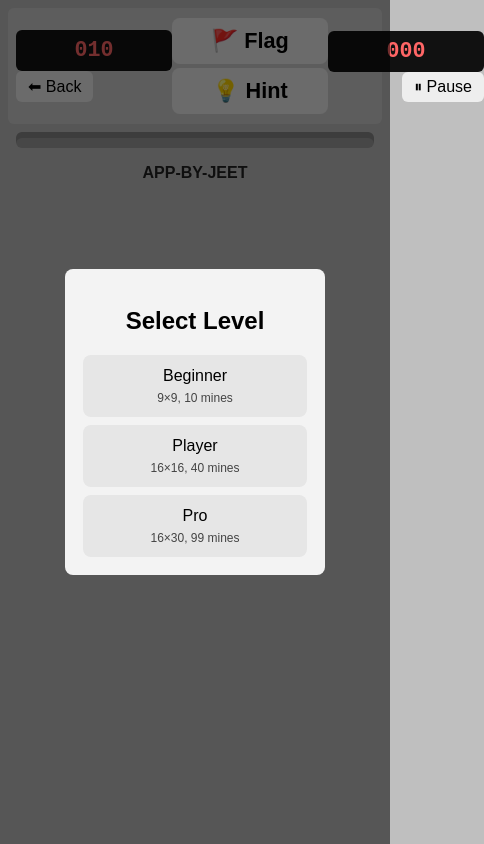
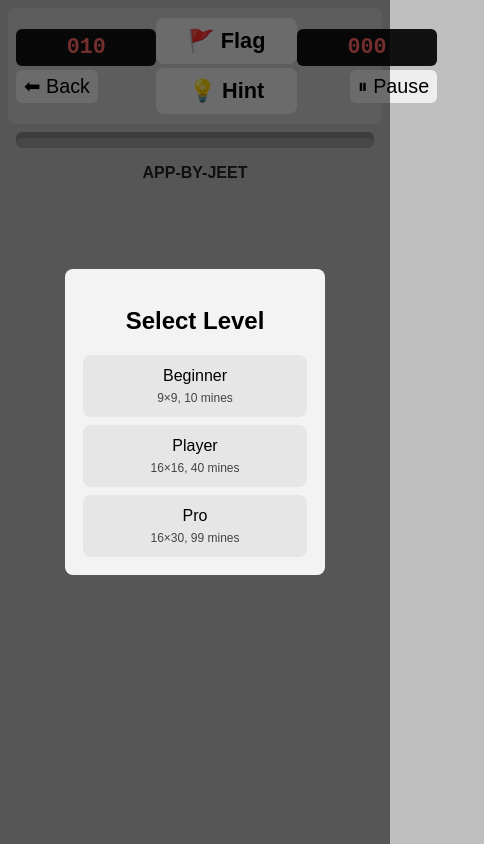
Before and after one commit to jeetumanchanda/minesweeper, a plain HTML site: page index.html in a window 390 px wide. Shown: the whole page, 484 px wide, since content can reach past the window. Drawn offline with Linux system fonts and the light colour scheme.

Commit message:
Update styles.css

```diff
--- a/styles.css
+++ b/styles.css
@@ -20,42 +20,23 @@ html, body { height:100%; margin:0; background:var(--bg); }
   border-radius:6px;
 }
 
+/* Mine counter and Timer */
 .mines-counter, .timer {
-  width:180px; /* match button width */
+  width:140px;
   text-align:center;
   font-family:monospace;
   background:#111;
-  padding:8px 0;
+  padding:6px 0;
   border-radius:6px;
   color:#ff6666;
   font-weight:700;
-  font-size:18px;
+  font-size:16px;
 }
 
-.controls {
-  display:flex;
-  align-items:center;
-  justify-content:space-between;
-  gap:8px;
-  flex-wrap:wrap;
-  padding:4px 8px;
-}
-
-.back-btn, .pause-btn {
-  padding:6px 12px;
-  border-radius:6px;
-  border:none;
-  font-size:16px;
-  cursor:pointer;
-  background:#eee;
-}
-
-.back-btn { margin-right:8px; }
-.pause-btn { margin-left:8px; }
-
+/* Controls */
 .flag-btn, .hint-btn {
   display:block;
-  width:180px;
+  width:140px; /* reduced width */
   padding:10px 0;
   margin:4px auto;
   border-radius:8px;
@@ -75,15 +56,27 @@ html, body { height:100%; margin:0; background:var(--bg); }
 
 .hint-btn { margin-top:4px; }
 
-.mode-select { display:flex; gap:4px; }
-.mode-select .level-btn { padding:6px 8px; border-radius:4px; border:none; background:#eee; cursor:pointer; }
-.mode-select .level-btn.active { background:#bbb; font-weight:700; }
+/* Back and Pause buttons */
+.back-btn, .pause-btn {
+  padding:6px 12px;
+  border-radius:6px;
+  border:none;
+  font-size:14px;
+  cursor:pointer;
+  background:#eee;
+  margin-top:4px; /* vertical spacing */
+}
 
-.top-buttons button { padding:6px 8px; border-radius:6px; border:none; background:#eee; cursor:pointer; font-size:16px; }
-
+/* Main board */
 main { background:transparent; padding:8px; }
 
-#boardWrap { background:#9e9e9e; padding:8px; border-radius:6px; box-shadow:inset 0 6px 0 rgba(0,0,0,0.15); }
+#boardWrap {
+  background:#9e9e9e;
+  padding:8px;
+  border-radius:6px;
+  box-shadow:inset 0 6px 0 rgba(0,0,0,0.15);
+}
+
 #board { display:grid; gap:6px; touch-action:none; justify-content:center; }
 
 .cell {
@@ -105,22 +98,27 @@ main { background:transparent; padding:8px; }
 .cell.mine { background:#ffdddd; }
 .cell.hint { outline:4px solid rgba(255,200,0,0.9); }
 
+/* Overlays */
 .overlay { position:fixed; left:0; top:0; right:0; bottom:0; background:rgba(0,0,0,0.55); display:flex; align-items:center; justify-content:center; z-index:200; }
 .overlay.hidden { display:none; }
 .overlay .overlay-card { background:#f3f3f3; padding:18px; border-radius:8px; text-align:center; min-width:260px; }
 
+/* Footer */
 .credits { margin-top:8px; text-align:center; color:#222; font-weight:700; }
 
+/* Level selection grid */
 .level-grid { display:flex; gap:8px; flex-direction:column; }
 .level-grid .level-start { padding:12px; border-radius:8px; border:none; background:#e6e6e6; cursor:pointer; font-size:16px; }
 .level-grid .level-start small { display:block; font-size:12px; color:#444; margin-top:6px; }
 
-@media (max-width:420px) {
+/* Mobile responsiveness */
+@media (max-width:420px){
   .app { margin:0; }
   .cell { width:calc((100vw - 48px)/9); height:calc((100vw - 48px)/9); font-size:calc((100vw - 48px)/30); }
   #board { gap:4px; }
 
   .flag-btn, .hint-btn, .mines-counter, .timer {
-    width:40vw; font-size:calc(3vw + 10px);
+    width:36vw; font-size:calc(3vw + 10px);
   }
+  .back-btn, .pause-btn { font-size:calc(2.5vw + 10px); padding:5px 8px; }
 }
```
